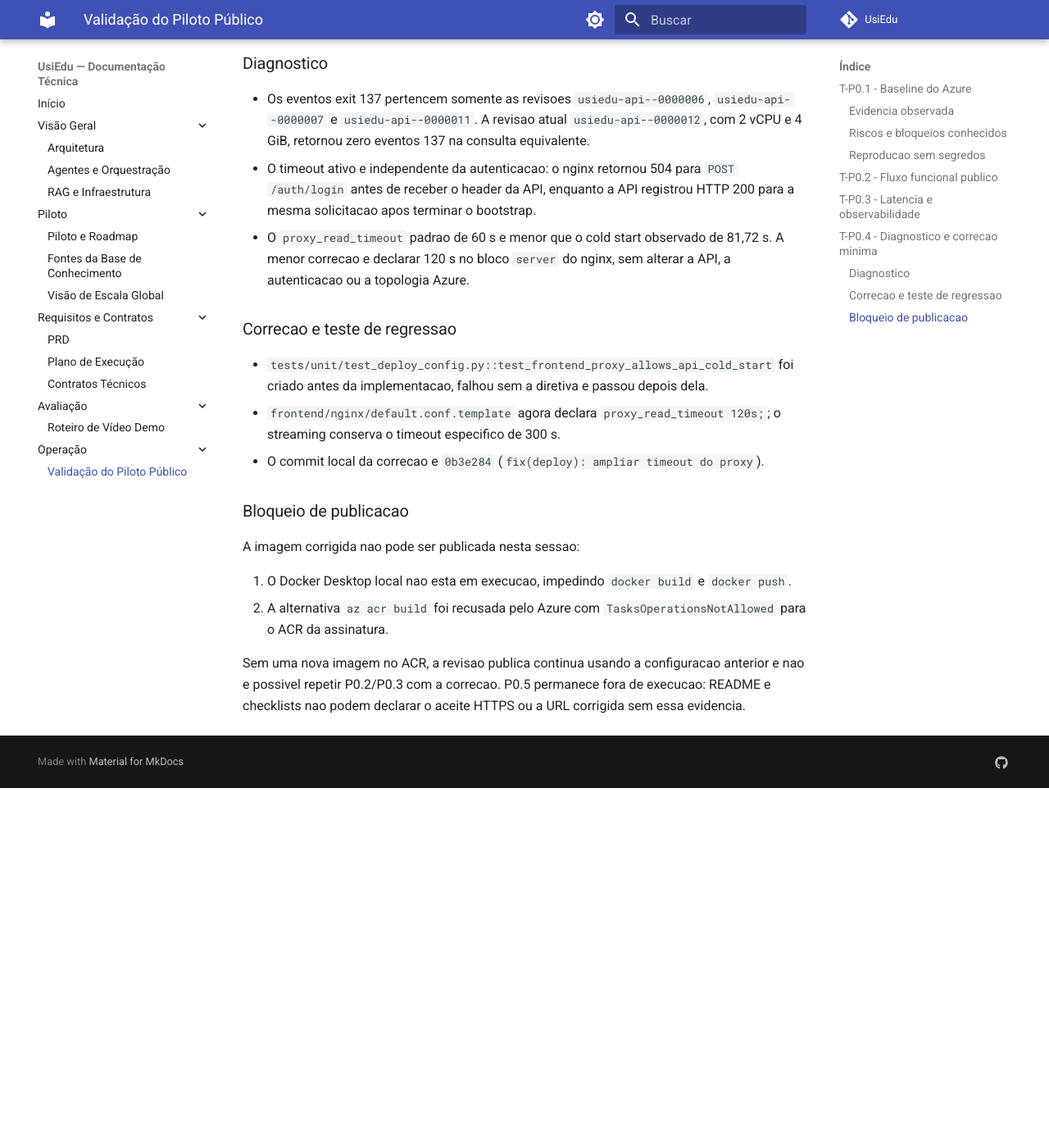
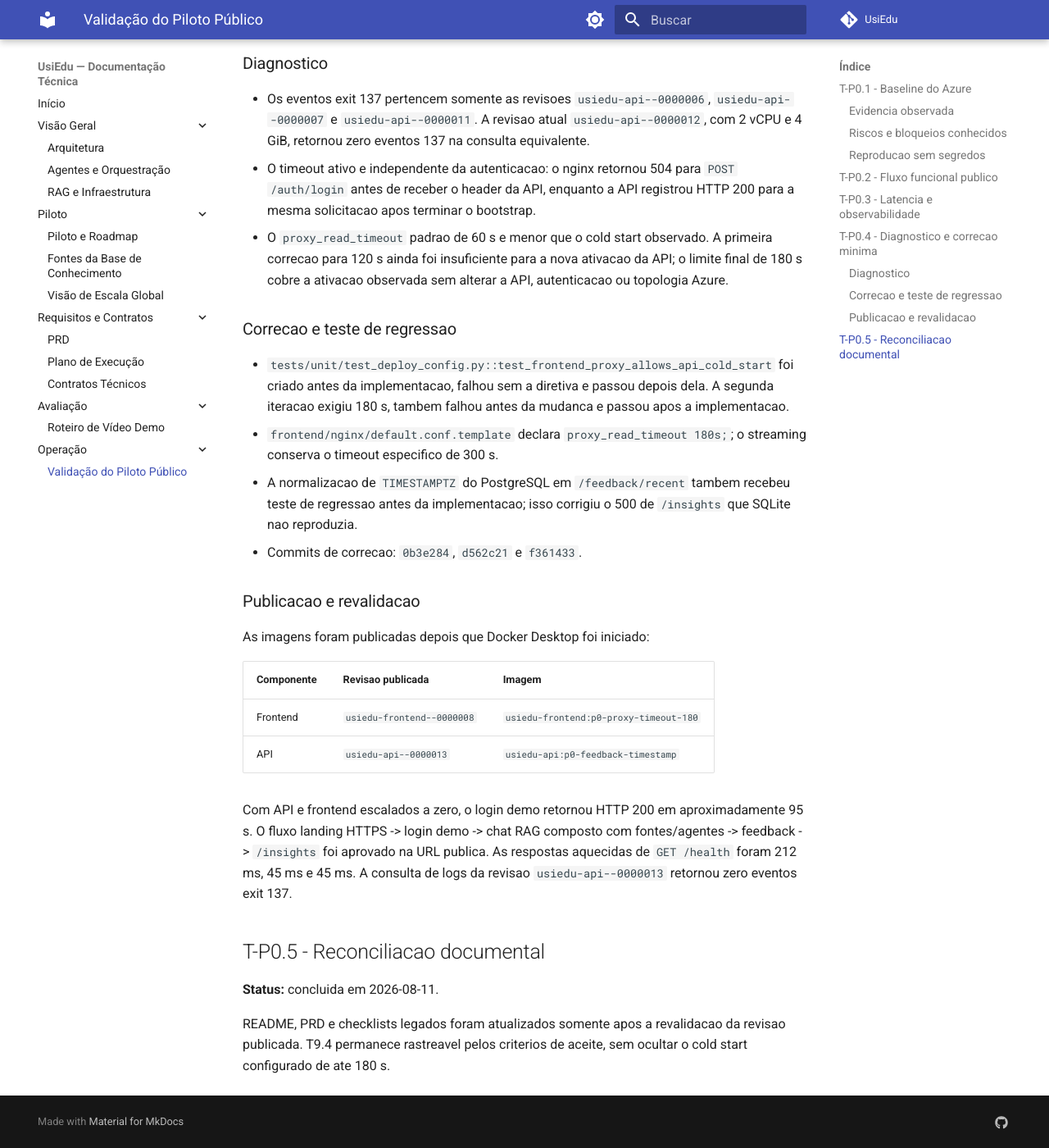
Before and after one commit to henriquebotelhogomes/UsiEdu, an MkDocs documentation site: the page built from docs/profissionalizacao/01-validacao-piloto.md, in a window 1280 px wide and 1400 px high, scrolled down 3168 px. Shown: the whole window at 82% size. Built offline with MkDocs 1.6.1 and Material for MkDocs 9.7.7, drawn with Linux system fonts in a browser that asks for light colours; comment, search, counter and statistics services are not loaded; before the commit the page ends 4129 px from its top, so only the background shows below that.

Commit message:
docs(p0): concluir validacao azure
Co-authored-by: Copilot App <223556219+Copilot@users.noreply.github.com>

```diff
--- a/docs/profissionalizacao/01-validacao-piloto.md
+++ b/docs/profissionalizacao/01-validacao-piloto.md
@@ -98,7 +98,7 @@ diagnostico, teste de regressao e a menor correcao possivel.
 
 ## T-P0.4 - Diagnostico e correcao minima
 
-**Status:** bloqueada apos a correcao local em 2026-08-11.
+**Status:** concluida em 2026-08-11.
 
 ### Diagnostico
 
@@ -109,29 +109,44 @@ diagnostico, teste de regressao e a menor correcao possivel.
 - O timeout ativo e independente da autenticacao: o nginx retornou 504 para
   `POST /auth/login` antes de receber o header da API, enquanto a API registrou
   HTTP 200 para a mesma solicitacao apos terminar o bootstrap.
-- O `proxy_read_timeout` padrao de 60 s e menor que o cold start observado de
-  81,72 s. A menor correcao e declarar 120 s no bloco `server` do nginx, sem
-  alterar a API, a autenticacao ou a topologia Azure.
+- O `proxy_read_timeout` padrao de 60 s e menor que o cold start observado. A
+  primeira correcao para 120 s ainda foi insuficiente para a nova ativacao da
+  API; o limite final de 180 s cobre a ativacao observada sem alterar a API,
+  autenticacao ou topologia Azure.
 
 ### Correcao e teste de regressao
 
 - `tests/unit/test_deploy_config.py::test_frontend_proxy_allows_api_cold_start`
   foi criado antes da implementacao, falhou sem a diretiva e passou depois dela.
-- `frontend/nginx/default.conf.template` agora declara
-  `proxy_read_timeout 120s;`; o streaming conserva o timeout especifico de
+  A segunda iteracao exigiu 180 s, tambem falhou antes da mudanca e passou apos
+  a implementacao.
+- `frontend/nginx/default.conf.template` declara
+  `proxy_read_timeout 180s;`; o streaming conserva o timeout especifico de
   300 s.
-- O commit local da correcao e `0b3e284` (`fix(deploy): ampliar timeout do proxy`).
+- A normalizacao de `TIMESTAMPTZ` do PostgreSQL em `/feedback/recent` tambem
+  recebeu teste de regressao antes da implementacao; isso corrigiu o 500 de
+  `/insights` que SQLite nao reproduzia.
+- Commits de correcao: `0b3e284`, `d562c21` e `f361433`.
 
-### Bloqueio de publicacao
+### Publicacao e revalidacao
 
-A imagem corrigida nao pode ser publicada nesta sessao:
+As imagens foram publicadas depois que Docker Desktop foi iniciado:
 
-1. O Docker Desktop local nao esta em execucao, impedindo `docker build` e
-   `docker push`.
-2. A alternativa `az acr build` foi recusada pelo Azure com
-   `TasksOperationsNotAllowed` para o ACR da assinatura.
+| Componente | Revisao publicada | Imagem |
+|---|---|---|
+| Frontend | `usiedu-frontend--0000008` | `usiedu-frontend:p0-proxy-timeout-180` |
+| API | `usiedu-api--0000013` | `usiedu-api:p0-feedback-timestamp` |
 
-Sem uma nova imagem no ACR, a revisao publica continua usando a configuracao
-anterior e nao e possivel repetir P0.2/P0.3 com a correcao. P0.5 permanece
-fora de execucao: README e checklists nao podem declarar o aceite HTTPS ou a
-URL corrigida sem essa evidencia.
+Com API e frontend escalados a zero, o login demo retornou HTTP 200 em
+aproximadamente 95 s. O fluxo landing HTTPS -> login demo -> chat RAG composto
+com fontes/agentes -> feedback -> `/insights` foi aprovado na URL publica. As
+respostas aquecidas de `GET /health` foram 212 ms, 45 ms e 45 ms. A consulta
+de logs da revisao `usiedu-api--0000013` retornou zero eventos exit 137.
+
+## T-P0.5 - Reconciliacao documental
+
+**Status:** concluida em 2026-08-11.
+
+README, PRD e checklists legados foram atualizados somente apos a revalidacao
+da revisao publicada. T9.4 permanece rastreavel pelos criterios de aceite, sem
+ocultar o cold start configurado de ate 180 s.
```
Also changed, not shown: PRD.v2.md (+2 -2 lines), README.md (+7 -1 lines), docs/04-piloto-e-roadmap.md (+1 -1 lines), docs/07-prd-requisitos.md (+1 -1 lines), docs/08-plano-execucao.md (+2 -1 lines).
